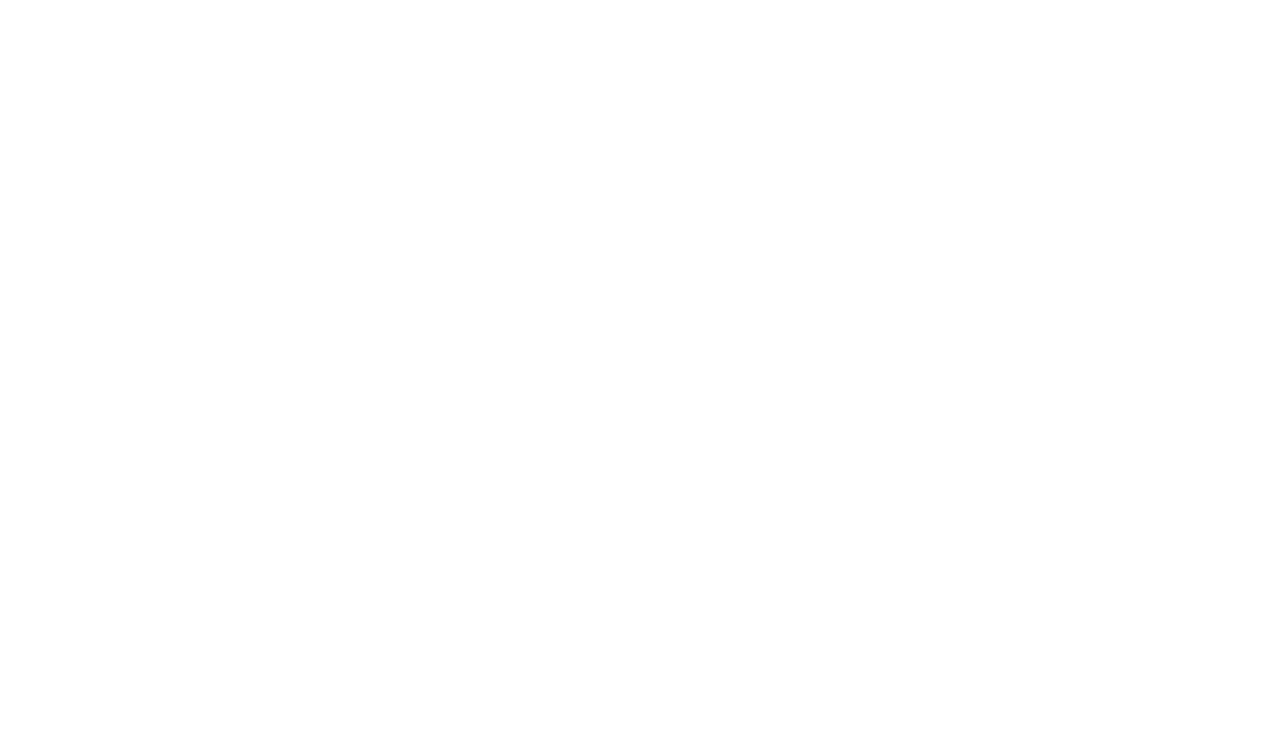
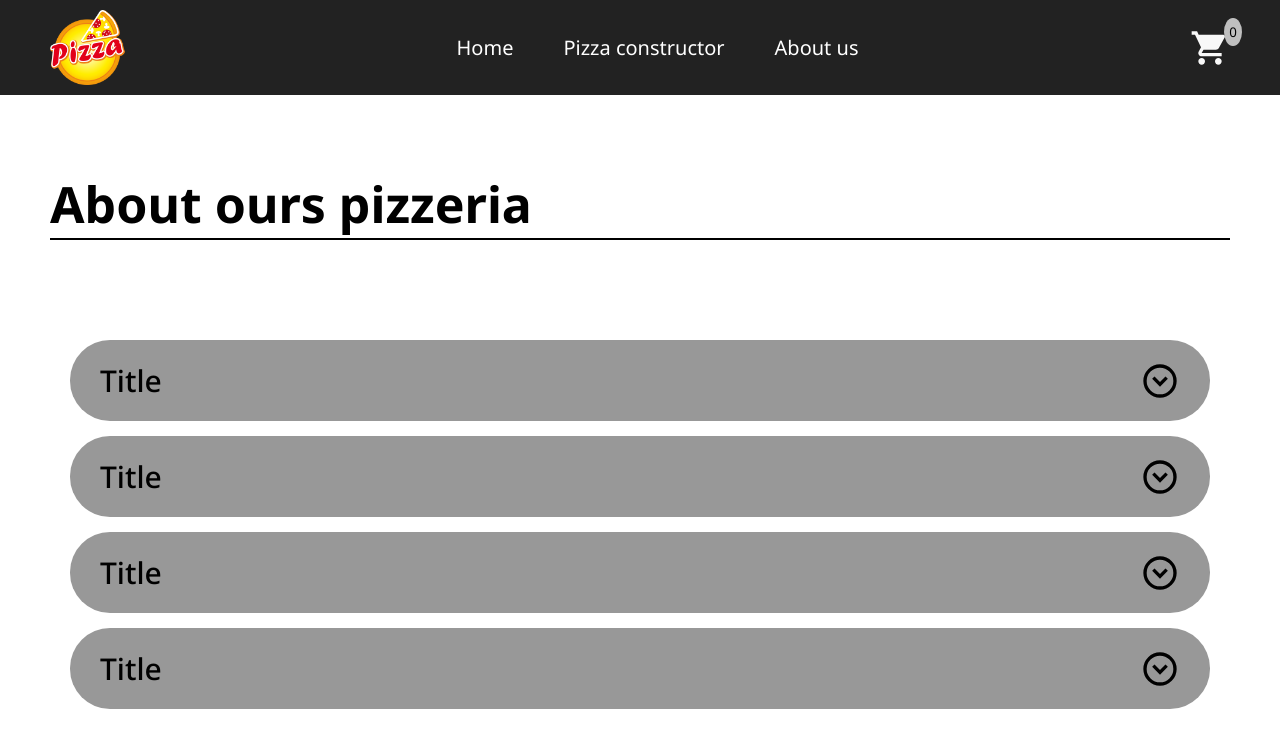
Before and after one commit to MRN04/pizza-website, a React (Vite) app: page /info in a window 1280 px wide. Before the commit this address had no page. Shown: the top 748 px of the page. Built offline with nearby package versions, Linux system fonts and the light colour scheme.

Commit message:
added about us page

```diff
--- a/src/App.jsx
+++ b/src/App.jsx
@@ -1,6 +1,7 @@
 import { BrowserRouter as Router, Route, Routes, Link } from 'react-router-dom';
 import { Home } from "../src/pages/home"
 import { MorePizzas } from './pages/more-pizzas';
+import { Info } from './pages/info';
 
 function App() {
 
@@ -9,6 +10,7 @@
       <Routes>
         <Route path="/" element={<Home />} />
         <Route path="/more-pizzas" element={<MorePizzas />} />
+        <Route path="/info" element={<Info />} />
       </Routes>
     </Router>
   );
--- /dev/null
+++ b/src/components/accordion/accordion.css
@@ -0,0 +1,42 @@
+.accordion {
+    max-width: 1140px;
+    margin: 100px auto;
+    display: flex;
+    flex-direction: column;
+    gap: 15px;
+
+
+    .accordion-item {
+        padding: 0 30px;
+        background: rgb(152, 152, 152);
+        border-radius: 40px;
+
+
+        .accordion-item__title {
+            padding: 20px 0;
+            display: flex;
+            justify-content: space-between;
+            align-items: center;
+
+            p {
+                font-size: 30px;
+                font-weight: 500;
+            }
+
+            .arrow {
+                background: url("../../assets/arrow.svg") center/contain no-repeat;
+                display: block;
+                width: 40px;
+                height: 40px;
+                transition: .3s;
+            }
+        }
+
+        .accordion-item__info {
+            font-size: 18px;
+            transition: .3s;
+            overflow: hidden;
+
+        }
+    }
+}
--- a/src/components/accordion/accordion.jsx
+++ b/src/components/accordion/accordion.jsx
@@ -1,15 +1,64 @@
+import { useEffect, useState, useRef } from "react"
+import "./accordion.css"
 
+const accordionItems = [
+    {
+        title: "Title",
+        info: "Lorem ipsum dolor sit amet consectetur adipisicing elit. Amet assumenda laborum consequuntur quos illo cupiditate expedita iusto ex eum necessitatibus qui ut voluptatem repudiandae provident, voluptate, porro sapiente a! Ut!"
+    },
+    {
+        title: "Title",
+        info: "Lorem ipsum dolor sit amet consectetur adipisicing elit. Amet assumenda laborum consequuntur quos illo cupiditate expedita iusto ex eum necessitatibus qui ut voluptatem repudiandae provident, voluptate, porro sapiente a! Ut!"
+    },
+    {
+        title: "Title",
+        info: "Lorem ipsum dolor sit amet consectetur adipisicing elit. Amet assumenda laborum consequuntur quos illo cupiditate expedita iusto ex eum necessitatibus qui ut voluptatem repudiandae provident, voluptate, porro sapiente a! Ut!"
+    },
+    {
+        title: "Title",
+        info: "Lorem ipsum dolor sit amet consectetur adipisicing elit. Amet assumenda laborum consequuntur quos illo cupiditate expedita iusto ex eum necessitatibus qui ut voluptatem repudiandae provident, voluptate, porro sapiente a! Ut!"
+    },
+]
+
+function AccordionItem({title, info}) {
+
+    const [isAccOpen, setIsAccOpen] = useState(false)
+    const [height, setHeight] = useState("0px")
+    const [margin, setMargin] = useState("0px")
+    const [rotate, setRotate] = useState("0deg")
+    const contentRef = useRef(null)
+    const arrowRef = useRef(null)
+
+    useEffect(() => {
+        setHeight(isAccOpen ? `${contentRef.current.scrollHeight}px` : '0px');
+        setMargin(isAccOpen ? "30px" : "0px")
+        setRotate(isAccOpen ? "180deg" : "0deg")
+    },[isAccOpen])
+
+    function toggleAcc() {
+        setIsAccOpen(!isAccOpen)
+    }
+
+    return (
+        <div className="accordion-item">
+            <div className="accordion-item__title" onClick={toggleAcc}>
+                <p>{title}</p>
+                <span className="arrow" ref={arrowRef} style={{ rotate: rotate }}></span>
+            </div>
+            <div className="accordion-item__info" ref={contentRef} style={{ height: height, marginBottom:margin}}>
+                <p>{info}</p>
+            </div>
+        </div>
+    )
+}
 
 export function Accordion() {
 
     return (
         <div className="accordion">
-            <div className="option"></div>
-            <div className="option-txt"></div>
-            <div className="option"></div>
-            <div className="option-txt"></div>
-            <div className="option"></div>
-            <div className="option-txt"></div>
+            {accordionItems.map((item, index) =>
+            <AccordionItem key={index} title={item.title} info={item.info}/>
+            )}
         </div>
     )
 }
--- a/src/components/header/header.css
+++ b/src/components/header/header.css
@@ -11,7 +11,11 @@
 
     nav {
       display: flex;
-      gap: 30px;
+      gap: 50px;
+
+      a {
+        font-size: 20px;
+      }
     }
 
     .logo {
--- a/src/components/header/header.jsx
+++ b/src/components/header/header.jsx
@@ -81,6 +81,7 @@
             <nav>
                 <div><Link to="/">Home</Link></div>
                 <div><Link to="/more-pizzas">Pizza constructor</Link></div>
+                <div><Link to="/info">About us</Link></div>
             </nav>
             <button className="open-cart-btn" onClick={openCart}><span className="pizza-counter">{pizzas.length}</span></button>
             {isCartOpen &&
--- /dev/null
+++ b/src/components/info-title/info-title.css
@@ -0,0 +1,11 @@
+.title {
+    margin: 75px 50px 0 50px;
+    border-bottom: 2px solid #000;
+    display: flex;
+    justify-content: space-between;
+    align-items: center;
+
+    h2 {
+        font-size: 50px;
+    }
+}
--- /dev/null
+++ b/src/components/info-title/info-title.jsx
@@ -0,0 +1,9 @@
+import "./info-title.css"
+
+export function InfoTitle() {
+    return (
+        <div className="title">
+            <h2>About ours pizzeria</h2>
+        </div>
+    )
+}
--- a/src/pages/info.jsx
+++ b/src/pages/info.jsx
@@ -1,4 +1,6 @@
+import { Accordion } from "../components/accordion/accordion";
 import { Header } from "../components/header/header";
+import { InfoTitle } from "../components/info-title/info-title";
 
 
 export function Info() {
@@ -6,6 +8,8 @@
     return (
         <div>
             <Header />
+            <InfoTitle />
+            <Accordion />
         </div>
     )
 }
```
Also changed, not shown: src/assets/arrow.svg (added).
